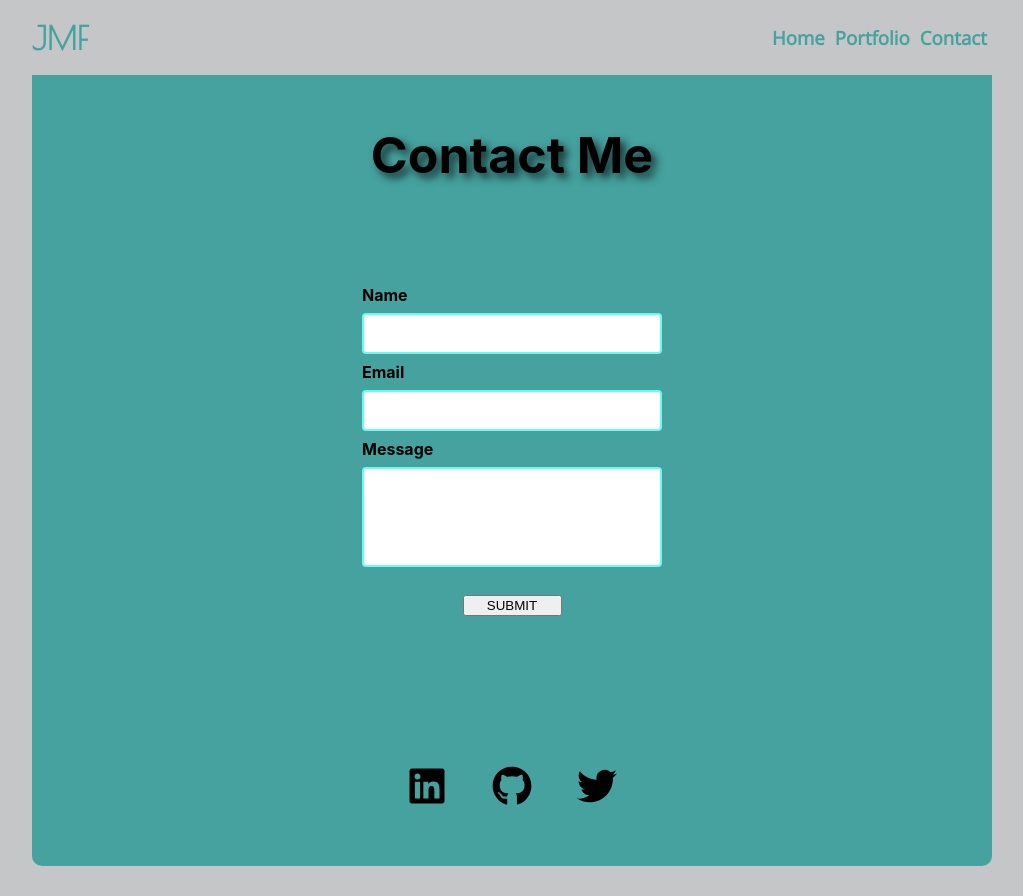
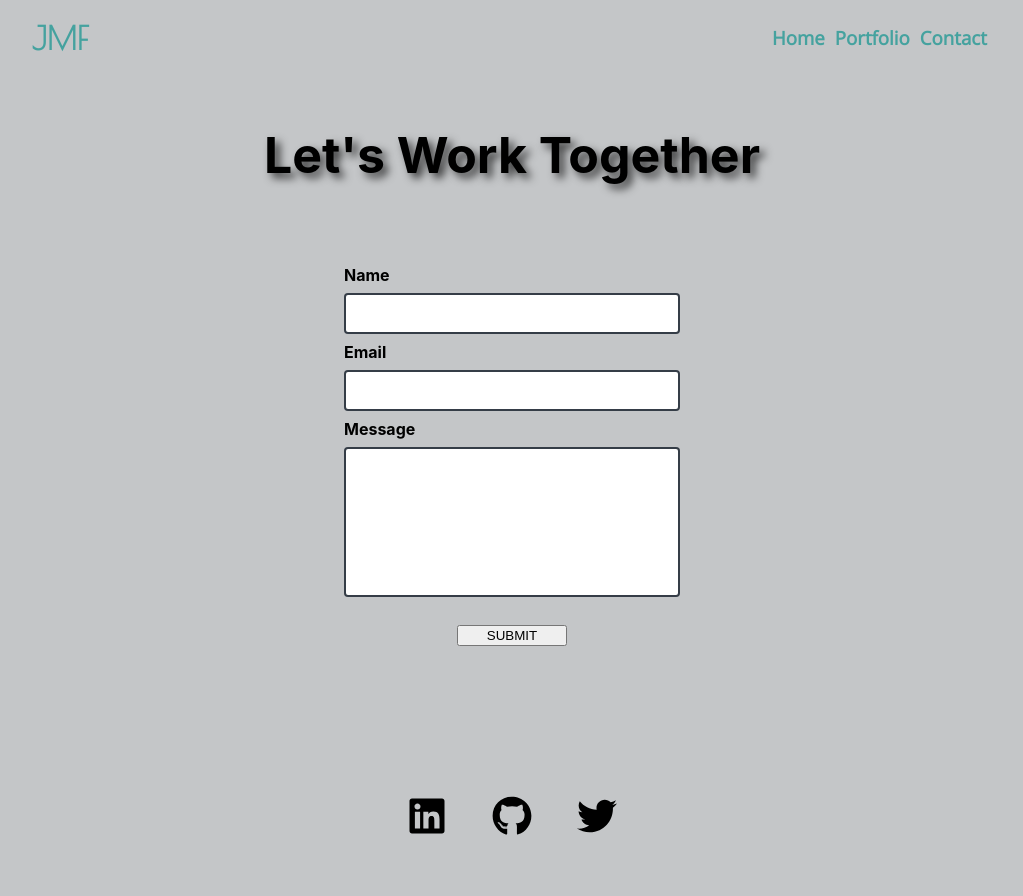
Before and after one commit to millennium-faulken/myportfolio, a React (Create React App) app: page /Contact in a window 1280 px wide. Shown: the whole page, without its empty margins (128-1151 px from the left). Before the commit the page ends 866 px from the top, so only its background shows below. Built offline with nearby package versions, Linux system fonts and the light colour scheme.

Commit message:
added redirects for netlify fix?

```diff
--- a/src/components/Contact.css
+++ b/src/components/Contact.css
@@ -1,5 +1,5 @@
 .mainContact {
-  background-color: #45a29f;
+  /* background-color: #45a29f; */
   /* height: 800px; */
   border-radius: 0px 0px 10px 10px;
   display: flex;
@@ -17,29 +17,29 @@
 }
 
 form {
-  width: 300px;
+  width: 35%;
   display: flex;
   flex-direction: column;
-  margin: 100px auto 100px auto;
+  margin: 80px auto 100px auto;
 }
 
 input {
   padding: 8px 15px;
   margin: 8px 0;
   box-sizing: border-box;
-  border: 2px solid #66FCF1;
+  border: 2px solid rgba(32, 40, 51, 0.9);
   border-radius: 4px;
   font-size: large;
 }
 
 textarea {
   resize: none;
-  height: 100px;
+  height: 150px;
   margin: 8px 0;
   font-size: large;
   padding: 8px 15px;
   box-sizing: border-box;
-  border: 2px solid #66FCF1;
+  border: 2px solid rgba(32, 40, 51, 0.9);
   border-radius: 4px;
 }
 
--- a/src/components/Contact.js
+++ b/src/components/Contact.js
@@ -27,12 +27,13 @@ function Contact() {
         console.error(err);
       });
     setSubmitted(true);
+    window.location.reload(false);
   }
 
   return (
     <div className="mainContact">
       <div className="contactTitle">
-        <h1>Contact Me</h1>
+        <h1>Let's Work Together</h1>
       </div>
       <form className="form">
         <h4 className="nameForm">Name</h4>
```
Also changed, not shown: 2 other files (tests, documents, lock files or other folders).
